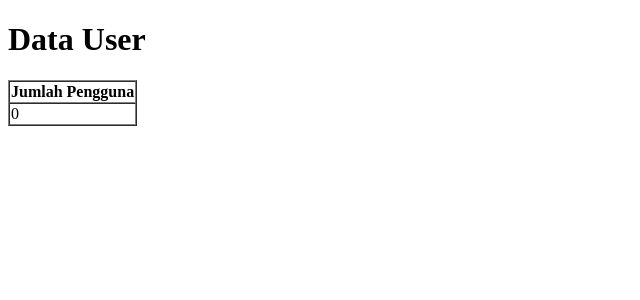
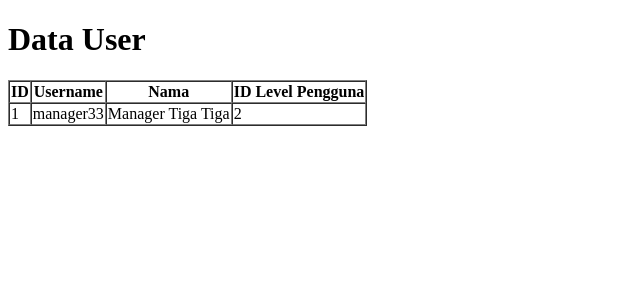
Before and after one commit to MuhammadTaufiqAbdusSalam/PWL_POS, a Laravel app: page /user in a window 1280 px wide. Shown: the top 300 px of the page, without its empty margins (0-640 px from the left). Run offline with Laravel 10, Linux system fonts and the light colour scheme; data that the repository does not hold is empty.

Commit message:
upload prak 2.4

```diff
--- a/app/Http/Controllers/UserController.php
+++ b/app/Http/Controllers/UserController.php
@@ -29,7 +29,15 @@ class UserController extends Controller
 
     //    UserModel::where('username','customer-1')->update($data);
     // Mencoba akses model UserModel
-    $user = UserModel::where('level_id', 2)->count(); //Mengambil semua data dari tabel m_user
+    $user = UserModel::firstOrNew(
+        [
+            'username' => 'manager33',
+            'nama' => 'Manager Tiga Tiga',
+            'password' => Hash::make('12345'),
+            'level_id' => 2
+        ]
+    );
+    $user->save();
     return view('user', ['data' => $user]);
     }
 }
--- a/app/Models/UserModel.php
+++ b/app/Models/UserModel.php
@@ -12,5 +12,5 @@ class UserModel extends Model
     protected $table = 'm_user'; // Mendefinisikan nama tabel yang digunakan oleh model ini
     protected $primaryKey = 'user_id'; // Mendifinisikan primary key dari tabel yang digunakan
 
-    protected $fillable = ['level_id', 'username', 'nama'];
+    protected $fillable = ['password', 'level_id', 'username', 'nama'];
 }
--- a/resources/views/user.blade.php
+++ b/resources/views/user.blade.php
@@ -7,18 +7,16 @@
         <h1>Data User</h1>
         <table border="1" cellpading="2" cellspacing="0">
             <tr>
-                <th>Jumlah Pengguna</th>
-                {{-- <th>ID</th>
+                <th>ID</th>
                 <th>Username</th>
                 <th>Nama</th>
-                <th>ID Level Pengguna</th> --}}
+                <th>ID Level Pengguna</th>
             </tr>
                 <tr>
-                    <td>{{ $data}}</td>
-                    {{-- <td>{{$data -> user_id}}</td>
+                    <td>{{$data -> user_id}}</td>
                     <td>{{$data -> username}}</td>
                     <td>{{$data -> nama}}</td>
-                    <td>{{$data -> level_id}}</td> --}}
+                    <td>{{$data -> level_id}}</td>
                 </tr>
         </table>
     </body>
```
